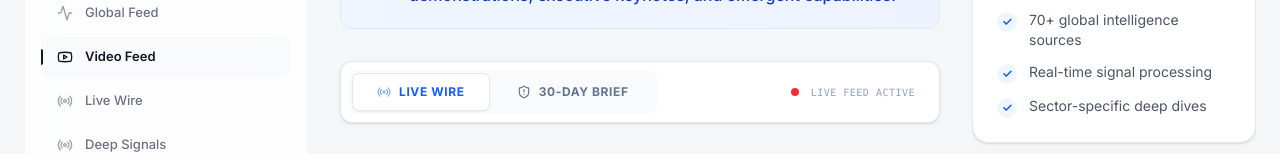
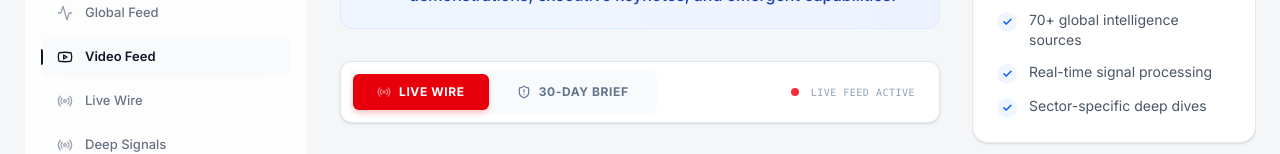
Before and after one commit to samw425/novai-restored, a Next.js app: page /videos in a window 1280 px wide. Shown: the part 304-458 px from the top of the page. Built offline with nearby package versions, Linux system fonts and the light colour scheme.

Commit message:
fix: refine LLM page layout and enhance video feed toggle

```diff
--- a/src/app/(dashboard)/llms/page.tsx
+++ b/src/app/(dashboard)/llms/page.tsx
@@ -64,6 +64,7 @@ export default function LLMsPage() {
                     category="research"
                     title=""
                     description=""
+                    showHeader={false}
                 />
 
                 <div className="space-y-6">
--- a/src/components/feed/CategoryFeed.tsx
+++ b/src/components/feed/CategoryFeed.tsx
@@ -12,9 +12,10 @@ interface CategoryFeedProps {
     description: string;
     insight?: string;
     icon?: React.ReactNode;
+    showHeader?: boolean;
 }
 
-export function CategoryFeed({ category, title, description, insight, icon }: CategoryFeedProps) {
+export function CategoryFeed({ category, title, description, insight, icon, showHeader = true }: CategoryFeedProps) {
     const [articles, setArticles] = useState<Article[]>([]);
     const [loading, setLoading] = useState(true);
 
@@ -38,12 +39,14 @@ export function CategoryFeed({ category, title, description, insight, icon }: Ca
 
     return (
         <div className="max-w-3xl mx-auto pb-12">
+            {showHeader && (
                 <PageHeader
                     title={title}
                     description={description}
                     insight={insight}
                     icon={icon}
                 />
+            )}
 
             <div className="space-y-6">
                 {loading ? (
--- a/src/components/feed/VideoFeedContainer.tsx
+++ b/src/components/feed/VideoFeedContainer.tsx
@@ -19,11 +19,11 @@ export function VideoFeedContainer({ liveVideos, briefVideos }: VideoFeedContain
         <div className="space-y-8">
             {/* TOGGLE CONTROLS */}
             <div className="flex flex-col sm:flex-row items-center justify-between gap-4 bg-white p-2 rounded-xl border border-slate-200 shadow-sm">
-                <div className="flex items-center gap-1 p-1 bg-slate-100/50 rounded-lg w-full sm:w-auto">
+                <div className="flex items-center gap-1 p-1 bg-slate-100/50 rounded-lg w-full sm:w-auto relative z-10">
                     <button
                         onClick={() => setView('live')}
                         className={`flex-1 sm:flex-none flex items-center justify-center gap-2 px-6 py-2.5 rounded-md text-xs font-bold uppercase tracking-wider transition-all duration-200 ${view === 'live'
-                            ? 'bg-white text-blue-600 shadow-sm ring-1 ring-slate-200'
+                            ? 'bg-red-600 text-white shadow-md shadow-red-200'
                             : 'text-slate-500 hover:text-slate-700 hover:bg-slate-200/50'
                             }`}
                     >
@@ -92,7 +92,7 @@ export function VideoFeedContainer({ liveVideos, briefVideos }: VideoFeedContain
                                     <h2 className="text-2xl font-black tracking-tight">Monthly Visual Briefing</h2>
                                 </div>
                                 <p className="text-slate-400 max-w-xl">
-                                    High-priority visual intelligence synthesized from the last 30 days. Critical viewing for decision-makers.
+                                    AI-synthesized collection of the highest-signal visual intelligence from the last 30 days. Ranked by impact score.
                                 </p>
                             </div>
                         </div>
@@ -100,6 +100,6 @@ export function VideoFeedContainer({ liveVideos, briefVideos }: VideoFeedContain
                     </div>
                 )}
             </div>
-        </div>
+        </div >
     );
 }
```
Lines whose indentation alone changed are shown as unchanged.
